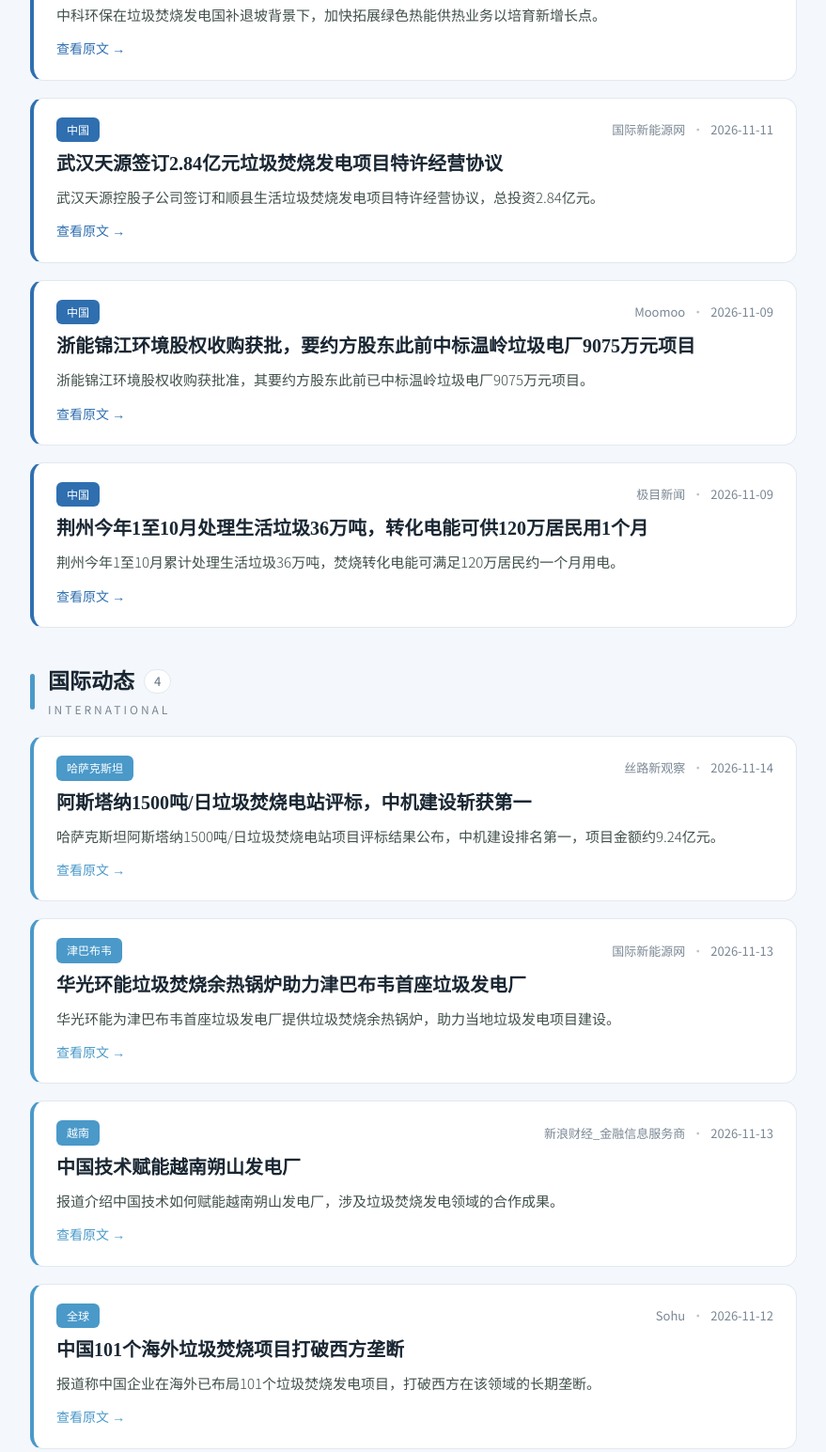
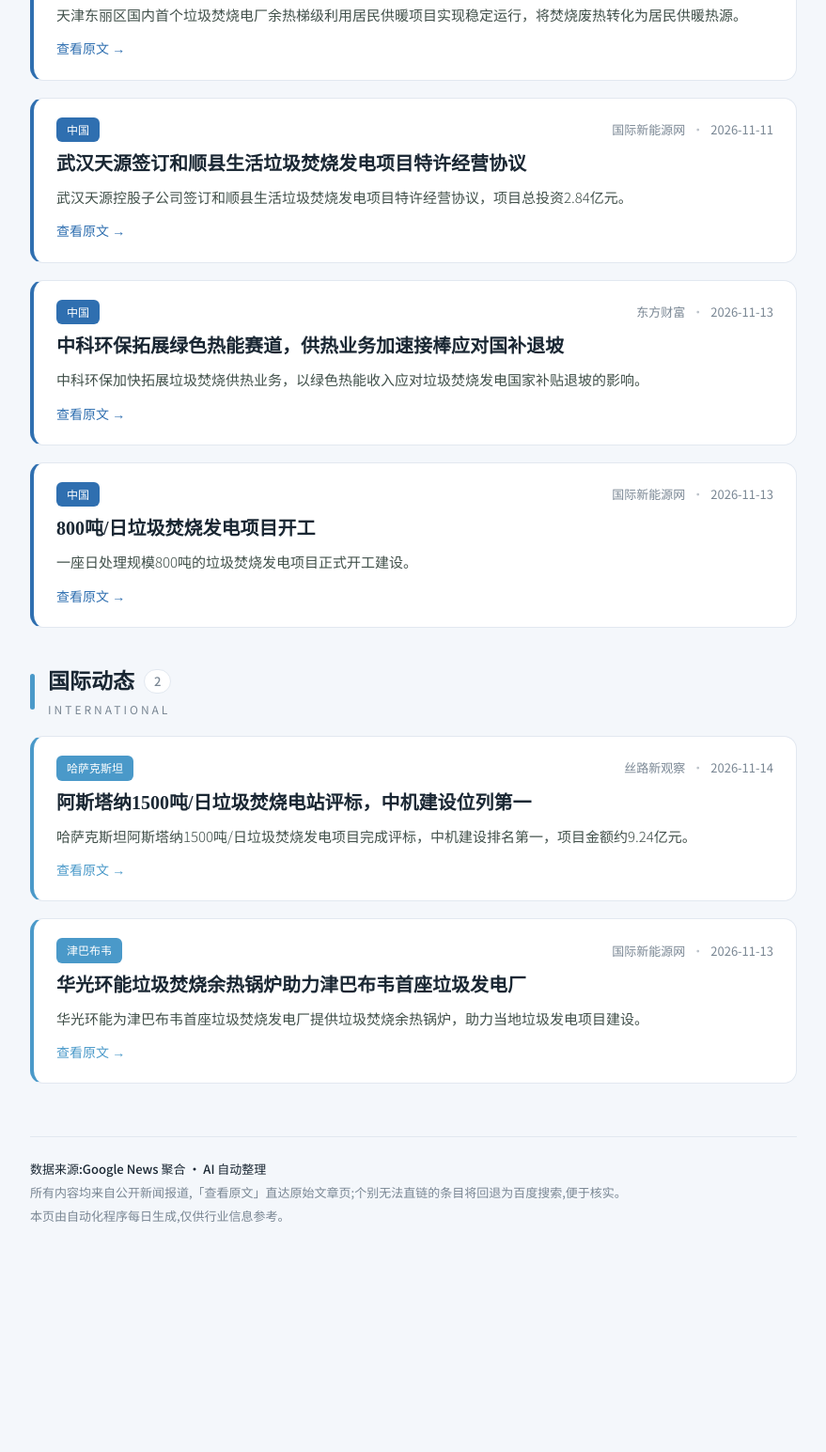
Before and after one commit to marchen-spec/ne-wte-daily-news, a plain HTML site: page index.html in a window 1280 px wide. Shown: the part 802-2347 px from the top of the page at 94% size, without its empty margins (200-1079 px from the left). After the commit the page ends 2199 px from the top, so only its background shows below. Drawn offline with Linux system fonts and the light colour scheme.

Commit message:
自动更新日报 2026-11-17

```diff
--- a/index.html
+++ b/index.html
@@ -129,14 +129,14 @@
 <body>
   <div class="wrap">
     <header class="masthead">
-      <div class="updated">更新时间 2026-11-16 10:37</div>
+      <div class="updated">更新时间 2026-11-17 12:58</div>
       <div class="kicker">Global Waste-to-Energy Daily</div>
       <h1 class="brand">全球垃圾焚烧发电行业日报</h1>
       <p class="lead">每日自动汇集全球生活垃圾焚烧发电领域的项目、政策与技术动态,经 AI 翻译整理为中文。</p>
       <div class="stats">
-        <div class="stat"><div class="num">9</div><div class="lab">本期总数</div></div>
+        <div class="stat"><div class="num">7</div><div class="lab">本期总数</div></div>
         <div class="stat"><div class="num">5</div><div class="lab">国内</div></div>
-        <div class="stat"><div class="num">4</div><div class="lab">国际</div></div>
+        <div class="stat"><div class="num">2</div><div class="lab">国际</div></div>
       </div>
     </header>
 
@@ -164,9 +164,29 @@
             <span class="tag">中国</span>
             <div class="meta"><span class="src">包头新闻网</span><span class="dot">·</span><span class="date">2026-11-14</span></div>
           </div>
-          <h2 class="title"><a href="http://www.baotounews.com.cn/450033/450860/2026/11/45569610.html" target="_blank" rel="noopener">包头生活垃圾焚烧发电项目开工</a></h2>
-          <p class="summary">包头生活垃圾焚烧发电项目正式开工建设，通过焚烧垃圾实现资源循环利用和发电。</p>
-          <a class="source-link" href="http://www.baotounews.com.cn/450033/450860/2026/11/45569610.html" target="_blank" rel="noopener">查看原文 →</a>
+          <h2 class="title"><a href="http://www.baotounews.com.cn/445807/445798/2026/11/45569611.html" target="_blank" rel="noopener">包头生活垃圾焚烧发电项目开工</a></h2>
+          <p class="summary">包头市生活垃圾焚烧发电项目正式开工建设，通过焚烧垃圾实现资源循环利用和发电。</p>
+          <a class="source-link" href="http://www.baotounews.com.cn/445807/445798/2026/11/45569611.html" target="_blank" rel="noopener">查看原文 →</a>
+        </article>
+
+        <article class="card domestic" data-scope="domestic">
+          <div class="card-head">
+            <span class="tag">中国</span>
+            <div class="meta"><span class="src">https://www.tjlgbj.gov.cn/</span><span class="dot">·</span><span class="date">2026-11-17</span></div>
+          </div>
+          <h2 class="title"><a href="https://www.tjlgbj.gov.cn/tjlgb/system/2026/11/17/030009312.shtml" target="_blank" rel="noopener">国内首个垃圾焚烧电厂余热梯级利用居民供暖项目在东丽区稳定运行</a></h2>
+          <p class="summary">天津东丽区国内首个垃圾焚烧电厂余热梯级利用居民供暖项目实现稳定运行，将焚烧废热转化为居民供暖热源。</p>
+          <a class="source-link" href="https://www.tjlgbj.gov.cn/tjlgb/system/2026/11/17/030009312.shtml" target="_blank" rel="noopener">查看原文 →</a>
+        </article>
+
+        <article class="card domestic" data-scope="domestic">
+          <div class="card-head">
+            <span class="tag">中国</span>
+            <div class="meta"><span class="src">国际新能源网</span><span class="dot">·</span><span class="date">2026-11-11</span></div>
+          </div>
+          <h2 class="title"><a href="https://newenergy.in-en.com/html/newenergy-2458846.shtml" target="_blank" rel="noopener">武汉天源签订和顺县生活垃圾焚烧发电项目特许经营协议</a></h2>
+          <p class="summary">武汉天源控股子公司签订和顺县生活垃圾焚烧发电项目特许经营协议，项目总投资2.84亿元。</p>
+          <a class="source-link" href="https://newenergy.in-en.com/html/newenergy-2458846.shtml" target="_blank" rel="noopener">查看原文 →</a>
         </article>
 
         <article class="card domestic" data-scope="domestic">
@@ -174,39 +194,19 @@
             <span class="tag">中国</span>
             <div class="meta"><span class="src">东方财富</span><span class="dot">·</span><span class="date">2026-11-13</span></div>
           </div>
-          <h2 class="title"><a href="https://wap.eastmoney.com/a/202611133931047153.html" target="_blank" rel="noopener">中科环保拓展绿色热能赛道，供热业务加速接棒应对国补退坡</a></h2>
-          <p class="summary">中科环保在垃圾焚烧发电国补退坡背景下，加快拓展绿色热能供热业务以培育新增长点。</p>
-          <a class="source-link" href="https://wap.eastmoney.com/a/202611133931047153.html" target="_blank" rel="noopener">查看原文 →</a>
+          <h2 class="title"><a href="https://www.baidu.com/s?wd=%E4%B8%AD%E7%A7%91%E7%8E%AF%E4%BF%9D%E6%8B%93%E5%B1%95%E7%BB%BF%E8%89%B2%E7%83%AD%E8%83%BD%E8%B5%9B%E9%81%93%EF%BC%8C%E4%BE%9B%E7%83%AD%E4%B8%9A%E5%8A%A1%E5%8A%A0%E9%80%9F%E6%8E%A5%E6%A3%92%E5%BA%94%E5%AF%B9%E5%9B%BD%E8%A1%A5%E9%80%80%E5%9D%A1" target="_blank" rel="noopener">中科环保拓展绿色热能赛道，供热业务加速接棒应对国补退坡</a></h2>
+          <p class="summary">中科环保加快拓展垃圾焚烧供热业务，以绿色热能收入应对垃圾焚烧发电国家补贴退坡的影响。</p>
+          <a class="source-link" href="https://www.baidu.com/s?wd=%E4%B8%AD%E7%A7%91%E7%8E%AF%E4%BF%9D%E6%8B%93%E5%B1%95%E7%BB%BF%E8%89%B2%E7%83%AD%E8%83%BD%E8%B5%9B%E9%81%93%EF%BC%8C%E4%BE%9B%E7%83%AD%E4%B8%9A%E5%8A%A1%E5%8A%A0%E9%80%9F%E6%8E%A5%E6%A3%92%E5%BA%94%E5%AF%B9%E5%9B%BD%E8%A1%A5%E9%80%80%E5%9D%A1" target="_blank" rel="noopener">查看原文 →</a>
         </article>
 
         <article class="card domestic" data-scope="domestic">
           <div class="card-head">
             <span class="tag">中国</span>
-            <div class="meta"><span class="src">国际新能源网</span><span class="dot">·</span><span class="date">2026-11-11</span></div>
+            <div class="meta"><span class="src">国际新能源网</span><span class="dot">·</span><span class="date">2026-11-13</span></div>
           </div>
-          <h2 class="title"><a href="https://newenergy.in-en.com/html/newenergy-2458846.shtml" target="_blank" rel="noopener">武汉天源签订2.84亿元垃圾焚烧发电项目特许经营协议</a></h2>
-          <p class="summary">武汉天源控股子公司签订和顺县生活垃圾焚烧发电项目特许经营协议，总投资2.84亿元。</p>
-          <a class="source-link" href="https://newenergy.in-en.com/html/newenergy-2458846.shtml" target="_blank" rel="noopener">查看原文 →</a>
-        </article>
-
-        <article class="card domestic" data-scope="domestic">
-          <div class="card-head">
-            <span class="tag">中国</span>
-            <div class="meta"><span class="src">Moomoo</span><span class="dot">·</span><span class="date">2026-11-09</span></div>
-          </div>
-          <h2 class="title"><a href="https://www.moomoo.com/hans/news/post/1003956295" target="_blank" rel="noopener">浙能锦江环境股权收购获批，要约方股东此前中标温岭垃圾电厂9075万元项目</a></h2>
-          <p class="summary">浙能锦江环境股权收购获批准，其要约方股东此前已中标温岭垃圾电厂9075万元项目。</p>
-          <a class="source-link" href="https://www.moomoo.com/hans/news/post/1003956295" target="_blank" rel="noopener">查看原文 →</a>
-        </article>
-
-        <article class="card domestic" data-scope="domestic">
-          <div class="card-head">
-            <span class="tag">中国</span>
-            <div class="meta"><span class="src">极目新闻</span><span class="dot">·</span><span class="date">2026-11-09</span></div>
-          </div>
-          <h2 class="title"><a href="https://www.ctdsb.net/c1676_202611/2900178.html" target="_blank" rel="noopener">荆州今年1至10月处理生活垃圾36万吨，转化电能可供120万居民用1个月</a></h2>
-          <p class="summary">荆州今年1至10月累计处理生活垃圾36万吨，焚烧转化电能可满足120万居民约一个月用电。</p>
-          <a class="source-link" href="https://www.ctdsb.net/c1676_202611/2900178.html" target="_blank" rel="noopener">查看原文 →</a>
+          <h2 class="title"><a href="https://mnewenergy.in-en.com/html/newenergy-2458921.shtml" target="_blank" rel="noopener">800吨/日垃圾焚烧发电项目开工</a></h2>
+          <p class="summary">一座日处理规模800吨的垃圾焚烧发电项目正式开工建设。</p>
+          <a class="source-link" href="https://mnewenergy.in-en.com/html/newenergy-2458921.shtml" target="_blank" rel="noopener">查看原文 →</a>
         </article>
         </div>
       </section>
@@ -214,7 +214,7 @@
         <div class="block-head">
           <span class="block-bar intl"></span>
           <div>
-            <h2 class="block-title">国际动态<span class="block-count">4</span></h2>
+            <h2 class="block-title">国际动态<span class="block-count">2</span></h2>
             <div class="block-sub">International</div>
           </div>
         </div>
@@ -225,8 +225,8 @@
             <span class="tag">哈萨克斯坦</span>
             <div class="meta"><span class="src">丝路新观察</span><span class="dot">·</span><span class="date">2026-11-14</span></div>
           </div>
-          <h2 class="title"><a href="http://www.siluxgc.com/static/content/rcmnd/2026-11-15/1571496251407601665.html" target="_blank" rel="noopener">阿斯塔纳1500吨/日垃圾焚烧电站评标，中机建设斩获第一</a></h2>
-          <p class="summary">哈萨克斯坦阿斯塔纳1500吨/日垃圾焚烧电站项目评标结果公布，中机建设排名第一，项目金额约9.24亿元。</p>
+          <h2 class="title"><a href="http://www.siluxgc.com/static/content/rcmnd/2026-11-15/1571496251407601665.html" target="_blank" rel="noopener">阿斯塔纳1500吨/日垃圾焚烧电站评标，中机建设位列第一</a></h2>
+          <p class="summary">哈萨克斯坦阿斯塔纳1500吨/日垃圾焚烧发电项目完成评标，中机建设排名第一，项目金额约9.24亿元。</p>
           <a class="source-link" href="http://www.siluxgc.com/static/content/rcmnd/2026-11-15/1571496251407601665.html" target="_blank" rel="noopener">查看原文 →</a>
         </article>
 
@@ -236,28 +236,8 @@
             <div class="meta"><span class="src">国际新能源网</span><span class="dot">·</span><span class="date">2026-11-13</span></div>
           </div>
           <h2 class="title"><a href="https://mnewenergy.in-en.com/html/newenergy-2458933.shtml" target="_blank" rel="noopener">华光环能垃圾焚烧余热锅炉助力津巴布韦首座垃圾发电厂</a></h2>
-          <p class="summary">华光环能为津巴布韦首座垃圾发电厂提供垃圾焚烧余热锅炉，助力当地垃圾发电项目建设。</p>
+          <p class="summary">华光环能为津巴布韦首座垃圾焚烧发电厂提供垃圾焚烧余热锅炉，助力当地垃圾发电项目建设。</p>
           <a class="source-link" href="https://mnewenergy.in-en.com/html/newenergy-2458933.shtml" target="_blank" rel="noopener">查看原文 →</a>
-        </article>
-
-        <article class="card intl" data-scope="intl">
-          <div class="card-head">
-            <span class="tag">越南</span>
-            <div class="meta"><span class="src">新浪财经_金融信息服务商</span><span class="dot">·</span><span class="date">2026-11-13</span></div>
-          </div>
-          <h2 class="title"><a href="https://www.baidu.com/s?wd=%E4%B8%AD%E5%9B%BD%E6%8A%80%E6%9C%AF%E8%B5%8B%E8%83%BD%E8%B6%8A%E5%8D%97%E6%9C%94%E5%B1%B1%E5%8F%91%E7%94%B5%E5%8E%82" target="_blank" rel="noopener">中国技术赋能越南朔山发电厂</a></h2>
-          <p class="summary">报道介绍中国技术如何赋能越南朔山发电厂，涉及垃圾焚烧发电领域的合作成果。</p>
-          <a class="source-link" href="https://www.baidu.com/s?wd=%E4%B8%AD%E5%9B%BD%E6%8A%80%E6%9C%AF%E8%B5%8B%E8%83%BD%E8%B6%8A%E5%8D%97%E6%9C%94%E5%B1%B1%E5%8F%91%E7%94%B5%E5%8E%82" target="_blank" rel="noopener">查看原文 →</a>
-        </article>
-
-        <article class="card intl" data-scope="intl">
-          <div class="card-head">
-            <span class="tag">全球</span>
-            <div class="meta"><span class="src">Sohu</span><span class="dot">·</span><span class="date">2026-11-12</span></div>
-          </div>
-          <h2 class="title"><a href="https://timeline.sohu.com/news/1KkYTx0V0j" target="_blank" rel="noopener">中国101个海外垃圾焚烧项目打破西方垄断</a></h2>
-          <p class="summary">报道称中国企业在海外已布局101个垃圾焚烧发电项目，打破西方在该领域的长期垄断。</p>
-          <a class="source-link" href="https://timeline.sohu.com/news/1KkYTx0V0j" target="_blank" rel="noopener">查看原文 →</a>
         </article>
         </div>
       </section>
```
